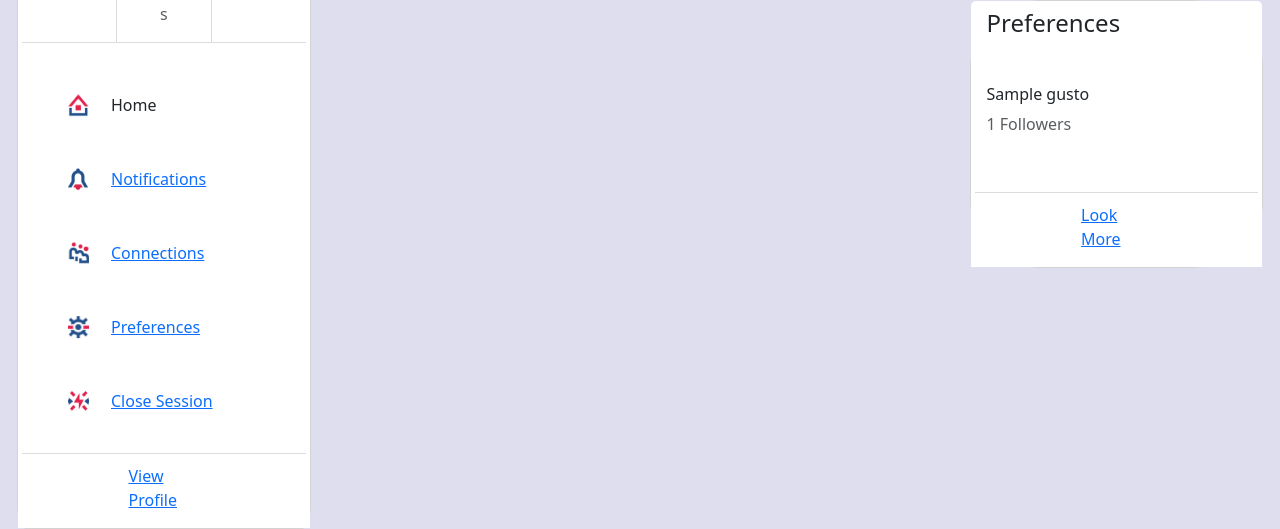
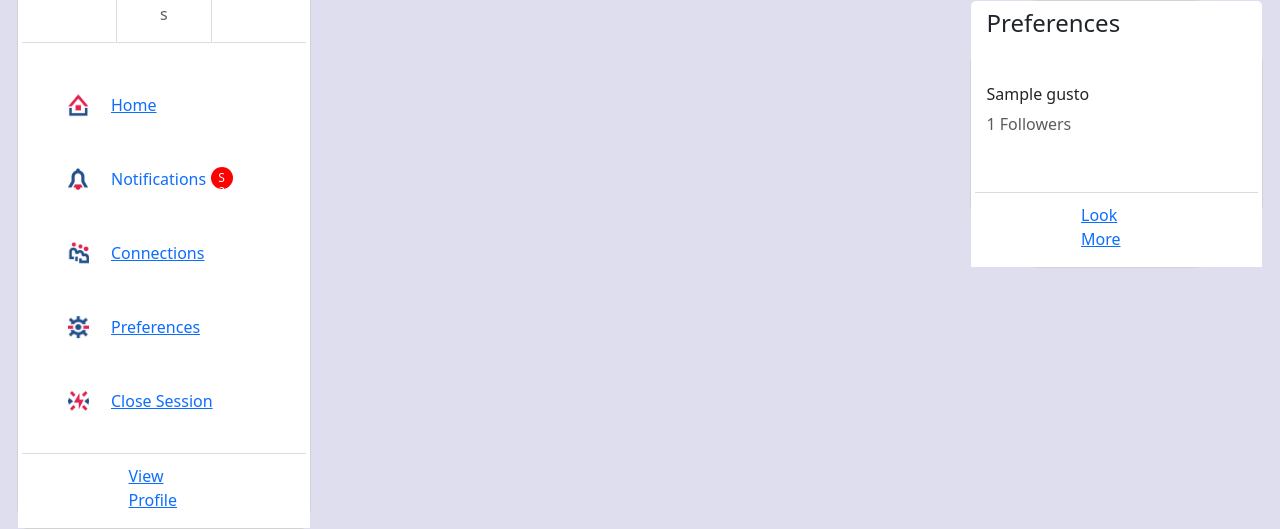
Before and after one commit to JeffRCH18/Conectopia, a Django app: template Conectopia/social_media/friends/templates/listRequest.html in a window 1280 px wide. Shown: the part 317-846 px from the top of the page. Run offline with Django 4.2, Linux system fonts and the light colour scheme; the template is opened without the code that fills it: most values are stand-ins (such as "Sample title", 1, 10 or a date in 2020); grey boxes marked "Sample" are stand-in pictures; some libraries are stand-ins or nearby versions.

Commit message:
03/08/23 actualizado

```diff
--- a/Conectopia/social_media/friends/static/css/friendsBase.css
+++ b/Conectopia/social_media/friends/static/css/friendsBase.css
@@ -371,6 +371,26 @@ body{
     background-color: #3390FF;
     border-color: #3390FF;
     color: white;
+}
 
+.notification-counter {
+    text-decoration: none;
+    background-color: red;
+    color: white;
+    border-radius: 50%;
+    padding: 5.5px 7px; /* Ajusta los valores para hacer el círculo más pequeño */
+    font-size: 12px; /* Ajusta el tamaño del texto del contador */
+    width: 22px; /* Ajusta el ancho del círculo */
+    height: 22px; /* Ajusta la altura del círculo */
+    display: inline-block; /* Agrega esto para que ocupe el espacio necesario y se alinee a la par */
+    margin-left: 5px; /* Ajusta el margen izquierdo para separar el contador del texto */
+    line-height: 12px; /* Asegura que el texto esté centrado verticalmente dentro del círculo */
+  }
 
+.notification-label {
+    margin-left: 10px;
+  }
+
+.tt{
+    text-decoration: none;
 }
--- a/Conectopia/social_media/friends/templates/appBase.html
+++ b/Conectopia/social_media/friends/templates/appBase.html
@@ -65,12 +65,14 @@
                             </div>
                             <!-- User Options -->
                             <div class="container bg-white">
-                                <div class="row bg-white" style="margin-top: 50px; margin-left: 10px;"><img
-                                        src="{% static 'images/Home icon.png' %}" alt="Home" class="iconStyle">Home
-                                </div>
-                                <a class="row bg-white" style="margin-top: 50px; margin-left: 10px;" href="{% url 'show_requests' %}"><img
+                                <a class="row bg-white" style="margin-top: 50px; margin-left: 10px;" href="{% url 'homme' %}"><img
+                                    src="{% static 'images/Home icon.png' %}" alt="Home" class="iconStyle">Home
+                                </a>
+                                <a class="tt row bg-white" style="margin-top: 50px; margin-left: 10px;" href="{% url 'show_requests' %}"><img
                                         src="{% static 'images/Notification icon.png' %}" alt="Home"
                                         class="iconStyle">Notifications
+                                        <span class="notification-counter">{{ solicitudes_pendientes }}</span>
+
                                 </a>
                                 <a class="row bg-white" style="margin-top: 50px; margin-left: 10px;" href="{% url 'listFriends' %}"
                                     onclick="window.location.href = '/listfriends/'"><img
--- a/Conectopia/social_media/friends/templates/listRequest.html
+++ b/Conectopia/social_media/friends/templates/listRequest.html
@@ -2,13 +2,15 @@
 {% load static %}
 
 {% block content %}
-<div class="card">
+<div class="container1">
     <div class="card-body bg-white col-central">
-        <div class="search-container">
+        <div class="header-content2">
             <img src="{% static 'images/log-lista.png' %}" class="img-list">
             <h1 class="text-user">Solicitudes de amistad pendientes</h1>
         </div>
     </div>
+</div>
+<div class="card">
     <div class="card-body bg-white col-central">
         {% if friends_solicitud %}
         <ul class="list-friends">
```
Also changed, not shown: Conectopia/social_media/friends/views.py (+8 -5 lines).
